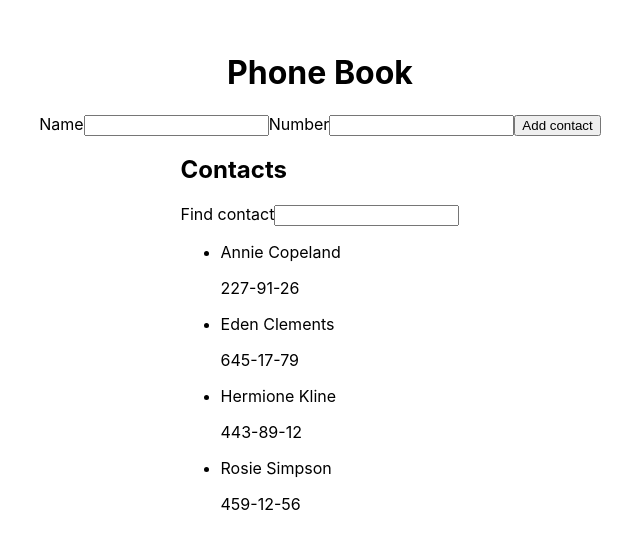
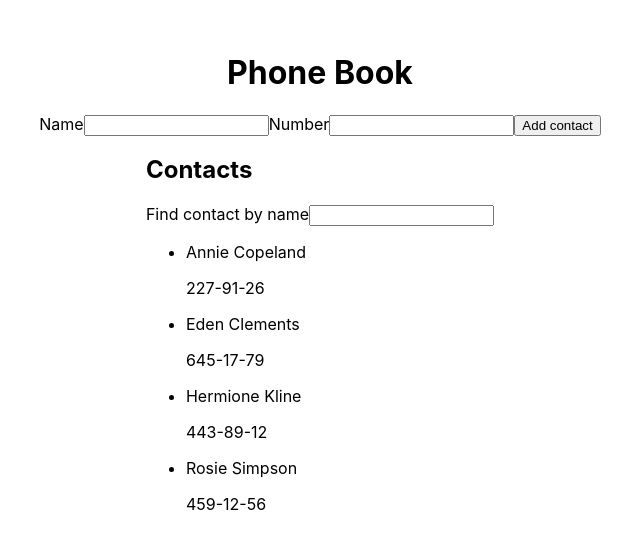
Before and after one commit to mpaukov/goit-react-hw-02-phonebook, a React (Create React App) app: page / in a window 1280 px wide. Shown: the part 119-668 px from the top of the page, without its empty margins (320-960 px from the left). Built offline with nearby package versions, Linux system fonts and the light colour scheme.

Commit message:
stage 4 continue

```diff
--- a/src/components/App.jsx
+++ b/src/components/App.jsx
@@ -2,6 +2,7 @@ import { Component } from 'react';
 import { nanoid } from 'nanoid';
 
 import ContactForm from './ContactForm';
+import Filter from './Filter';
 
 class App extends Component {
   state = {
@@ -19,14 +20,15 @@ class App extends Component {
     this.setState({ [name]: value });
   };
 
-  filteredContacts(value) {
+  filteredContacts = value => {
+    const filterNormalize = value.toLowerCase();
+
     return this.state.contacts
       .filter(contact => {
-        const filterNormalize = value.toLowerCase();
         return contact.name.toLowerCase().includes(filterNormalize);
       })
       .sort((a, b) => a.name.localeCompare(b.name));
-  }
+  };
 
   formSubmit = ({ name, number }) => {
     const newContact = {
@@ -54,15 +56,11 @@ class App extends Component {
         <ContactForm onSubmit={this.formSubmit} />
         <div>
           <h2>Contacts</h2>
-          <label>
-            Find contact
-            <input
-              type="text"
-              name="filter"
-              value={this.state.filter}
-              onChange={this.handleFilterChange}
-            />
-          </label>
+          <Filter
+            title="Find contact by name"
+            onChange={this.handleFilterChange}
+            value={this.state.filter}
+          />
           <ul>
             {this.filteredContacts(this.state.filter).map(contact => {
               return (
--- /dev/null
+++ b/src/components/Filter/Filter.js
@@ -0,0 +1,10 @@
+const Filter = ({ title, value, onChange }) => {
+  return (
+    <label>
+      {title}
+      <input type="text" name="filter" value={value} onChange={onChange} />
+    </label>
+  );
+};
+
+export default Filter;
--- /dev/null
+++ b/src/components/Filter/index.js
@@ -0,0 +1 @@
+export { default } from './Filter';
```
